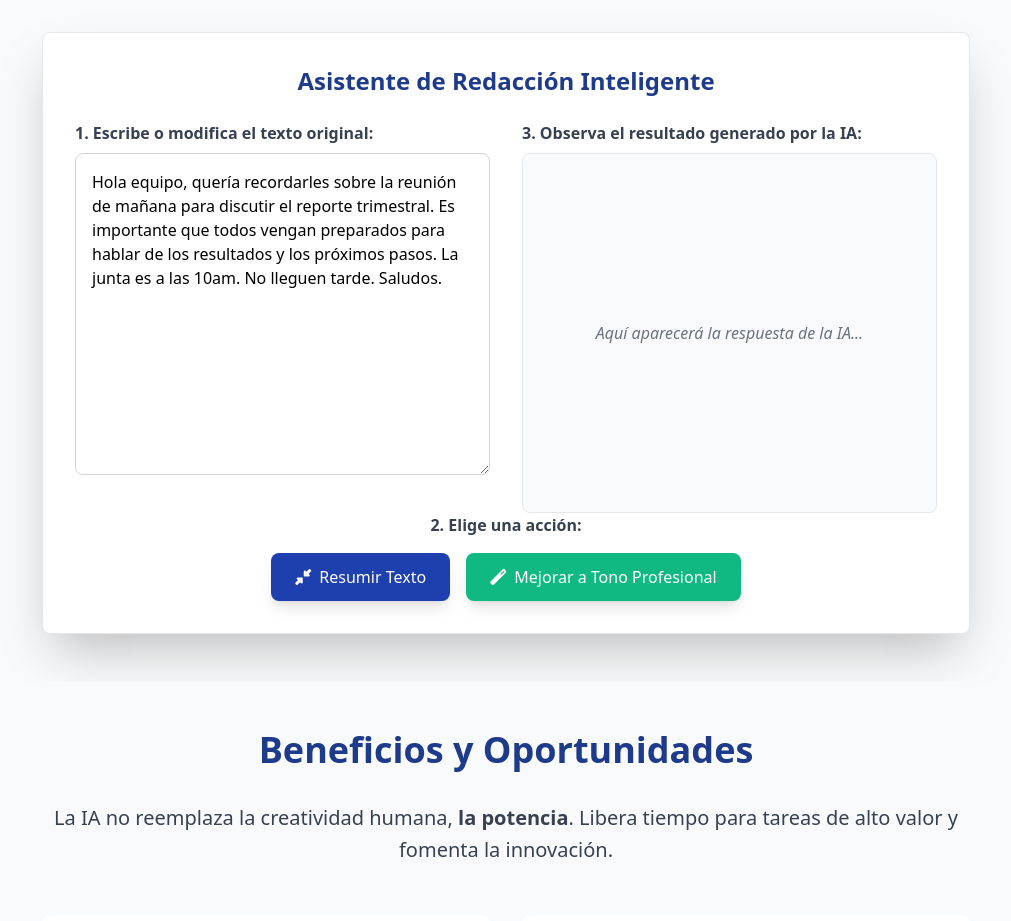
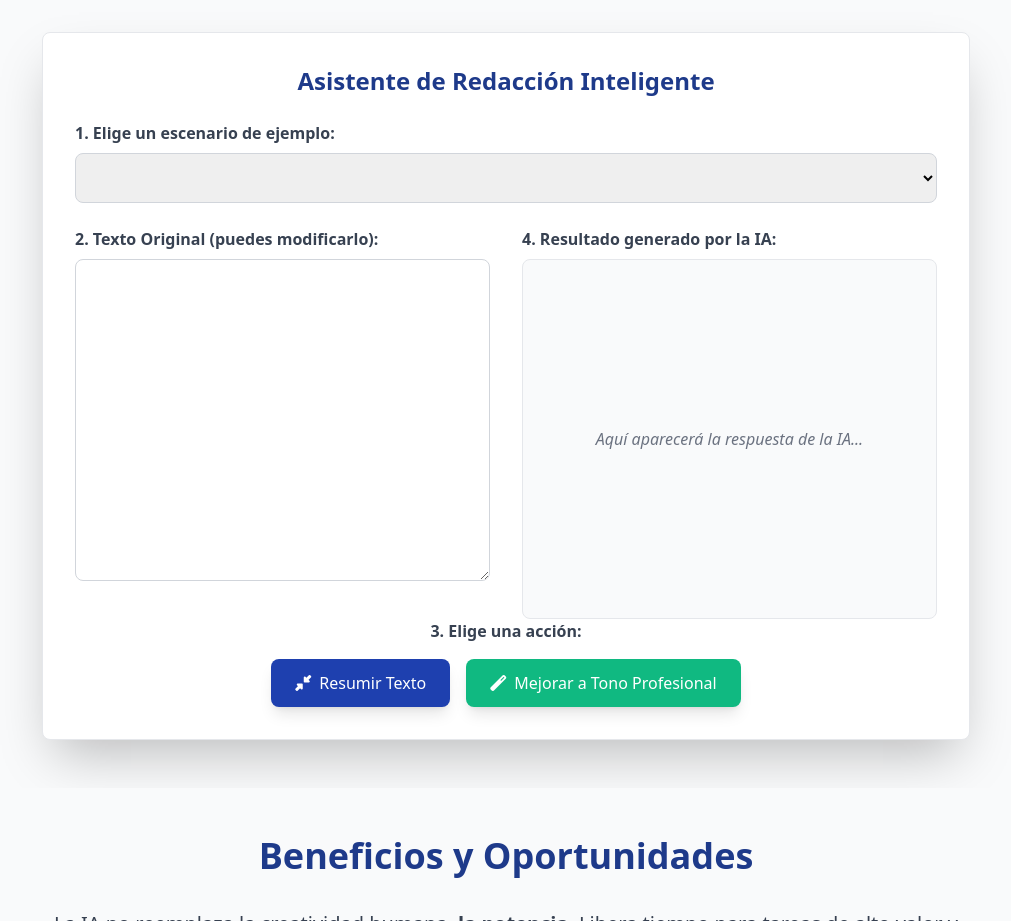
Before and after one commit to Asnamy/IA-GRUPOO2V3, a plain HTML site: page index.html in a window 1280 px wide. Shown: the part 4260-5181 px from the top of the page, without its empty margins (262-1273 px from the left). Drawn offline with nearby package versions, Linux system fonts and the light colour scheme.

Commit message:
Update index.html

```diff
--- a/index.html
+++ b/index.html
@@ -495,17 +495,25 @@
                 <!-- Asistente de Redacción -->
                 <div class="bg-white rounded-lg shadow-2xl p-8 border border-gray-200">
                     <h3 class="text-2xl font-semibold text-corporate-dark mb-6 text-center">Asistente de Redacción Inteligente</h3>
+
+                    <!-- NOVEDAD: Menú desplegable para elegir el escenario -->
+                    <div class="mb-6">
+                        <label for="scenarioSelector" class="block font-semibold mb-2 text-gray-700">1. Elige un escenario de ejemplo:</label>
+                        <select id="scenarioSelector" class="w-full p-3 border border-gray-300 rounded-lg focus:ring-2 focus:ring-corporate-blue focus:border-transparent transition">
+                            <!-- Las opciones se generarán con JavaScript -->
+                        </select>
+                    </div>
+
                     <div class="grid md:grid-cols-2 gap-8">
-
                         <!-- Panel de Entrada -->
                         <div>
-                            <label for="inputText" class="block font-semibold mb-2 text-gray-700">1. Escribe o modifica el texto original:</label>
-                            <textarea id="inputText" rows="12" class="w-full p-4 border border-gray-300 rounded-lg focus:ring-2 focus:ring-corporate-blue focus:border-transparent transition">Hola equipo, quería recordarles sobre la reunión de mañana para discutir el reporte trimestral. Es importante que todos vengan preparados para hablar de los resultados y los próximos pasos. La junta es a las 10am. No lleguen tarde. Saludos.</textarea>
+                            <label for="inputText" class="block font-semibold mb-2 text-gray-700">2. Texto Original (puedes modificarlo):</label>
+                            <textarea id="inputText" rows="12" class="w-full p-4 border border-gray-300 rounded-lg focus:ring-2 focus:ring-corporate-blue focus:border-transparent transition"></textarea>
                         </div>
 
                         <!-- Panel de Salida -->
                         <div>
-                            <label class="block font-semibold mb-2 text-gray-700">3. Observa el resultado generado por la IA:</label>
+                            <label class="block font-semibold mb-2 text-gray-700">4. Resultado generado por la IA:</label>
                             <div id="outputPanel" class="w-full h-full p-4 border border-gray-200 rounded-lg bg-gray-50 flex items-center justify-center">
                                 <span class="text-gray-500 italic">Aquí aparecerá la respuesta de la IA...</span>
                             </div>
@@ -514,7 +522,7 @@
 
                     <!-- Botones de Acción -->
                     <div class="mt-8 text-center">
-                        <p class="font-semibold mb-4 text-gray-700">2. Elige una acción:</p>
+                        <p class="font-semibold mb-4 text-gray-700">3. Elige una acción:</p>
                         <button id="summarizeBtn" class="bg-corporate-blue text-white px-6 py-3 rounded-lg hover:bg-corporate-dark transition-transform hover:scale-105 mr-3 shadow-lg">
                             <i class="fas fa-compress-alt mr-2"></i>Resumir Texto
                         </button>
```
